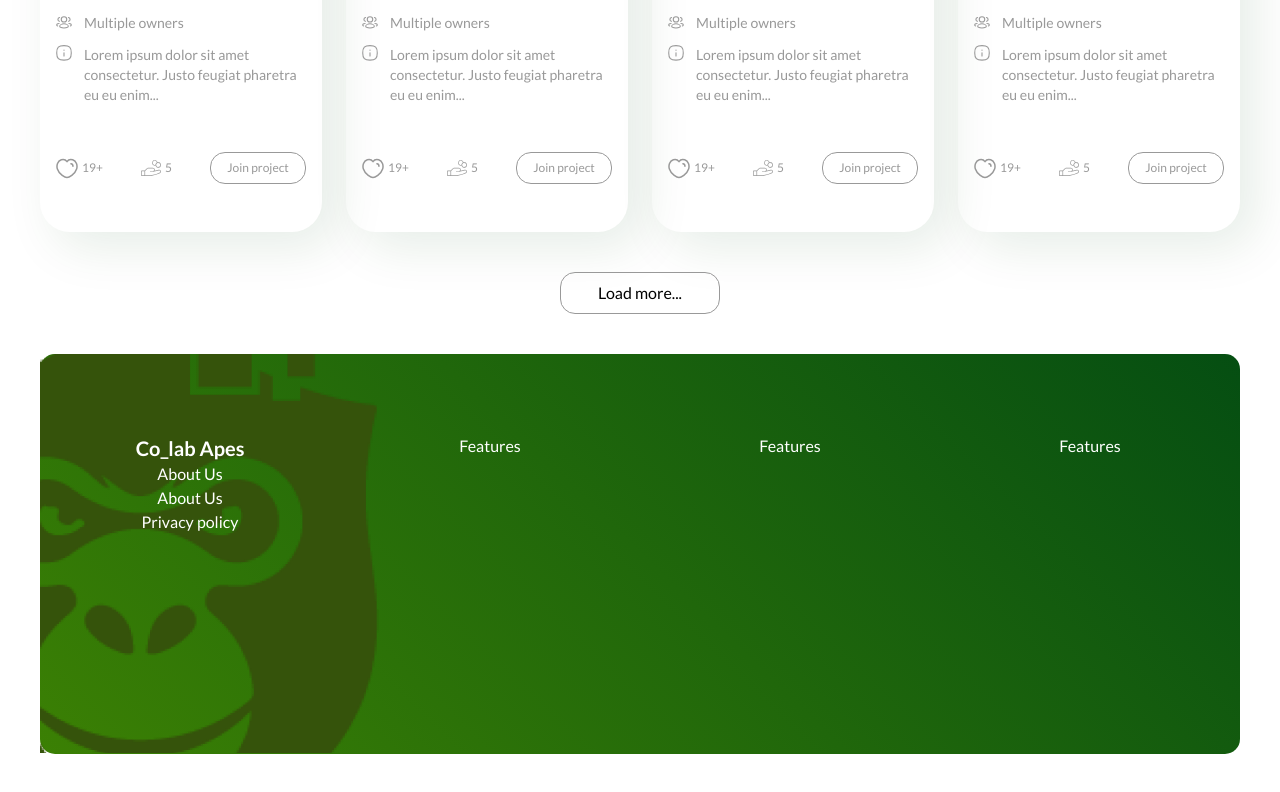
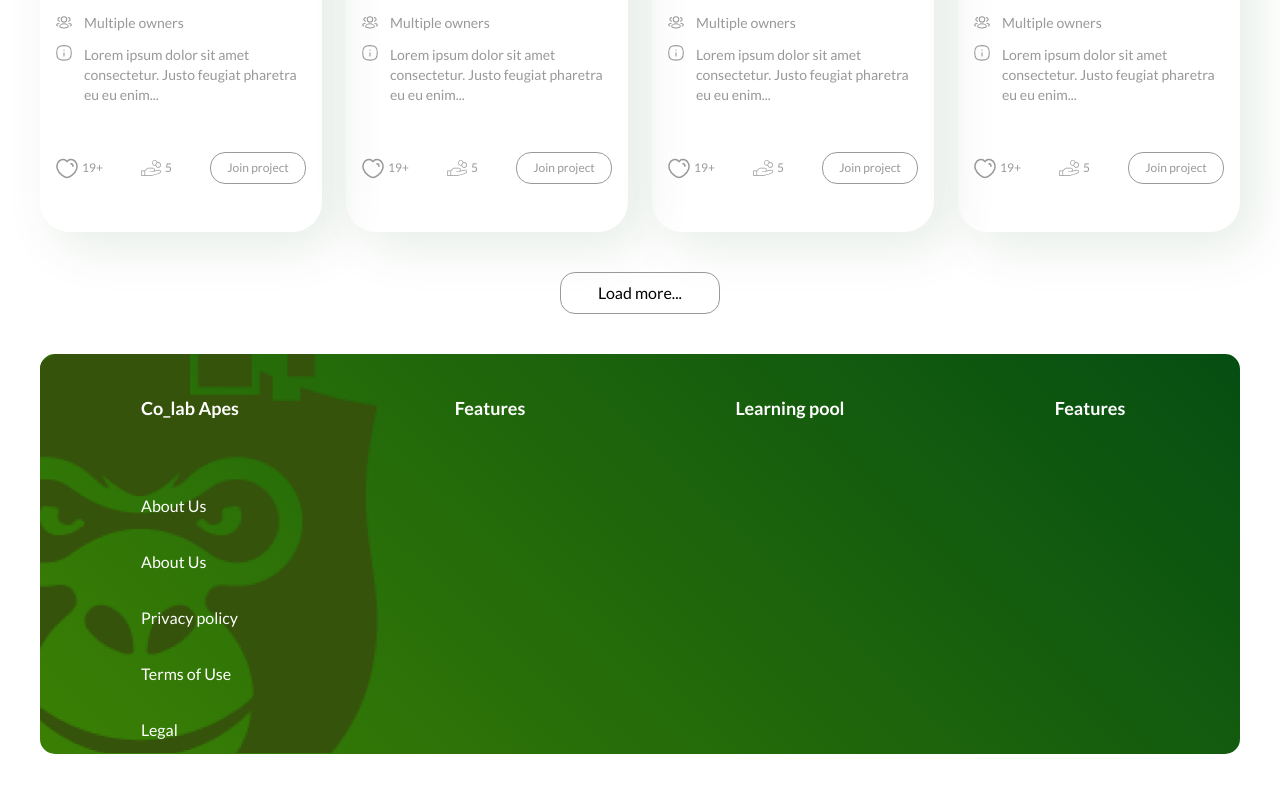
Before and after one commit to Colab-Apes/landingpage, a React (Create React App) app: page /home in a window 1280 px wide. Shown: the part 1792-2584 px from the top of the page. Built offline with nearby package versions, Linux system fonts and the light colour scheme.

Commit message:
working on footer

```diff
--- a/src/Components/HomePageComponents/Footer.jsx
+++ b/src/Components/HomePageComponents/Footer.jsx
@@ -8,18 +8,26 @@ const Footer = () => {
         <img
           src={ape}
           alt=""
-          className="top-0 absolute object-contain w-[21.58rem] z-[1]"
+          className="top-0 absolute object-contain w-[21.58rem] rounded-[15px] left-0 z-[1] "
         />
-        <div className="grid grid-cols-4 text-white pt-20">
-          <div className="flex flex-col items-center z-[2]">
-            <p className="text-xl font-bold">Co_lab Apes</p>
-            <p className="ss">About Us</p>
+        <div className="grid grid-cols-4  text-white pt-10">
+          <div className="flex flex-col w-fit mx-auto  text-left z-[3] gap-y-8">
+            <p className="text-lg font-bold ">Co_lab Apes</p>
+            <p className=" mt-10">About Us</p>
             <p className="ss">About Us</p>
             <p className="ss">Privacy policy</p>
+            <p className="ss">Terms of Use</p>{" "}
+            <p className="ss">Legal</p>
           </div>
-          <div className="flex flex-col items-center"> <p className="ss">Features</p></div>
-          <div className="flex flex-col items-center"> <p className="ss">Features</p></div>
-          <div className="flex flex-col items-center"> <p className="ss">Features</p></div>
+          <div className="flex flex-col items-center">
+            <p className="text-lg font-bold">Features</p>
+          </div>
+          <div className="flex flex-col items-center">
+            <p className="text-lg font-bold">Learning pool</p>
+          </div>
+          <div className="flex flex-col items-center">
+            <p className="text-lg font-bold">Features</p>
+          </div>
         </div>
       </footer>
     </div>
```
